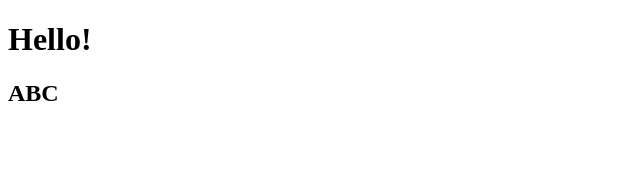
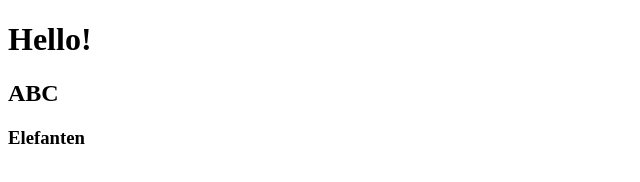
Before and after one commit to mohamedahmmed2024/new-student, a plain HTML site: page index.html in a window 1280 px wide. Shown: the whole page, without its empty margins (0-640 px from the left). Drawn offline with Linux system fonts and the light colour scheme.

Commit message:
added elefanten

```diff
--- a/index.html
+++ b/index.html
@@ -9,5 +9,6 @@
 <body>
     <h1>Hello!</h1>
     <h2>ABC</h2>
+    <h3>Elefanten</h3>
 </body>
 </html>
```
